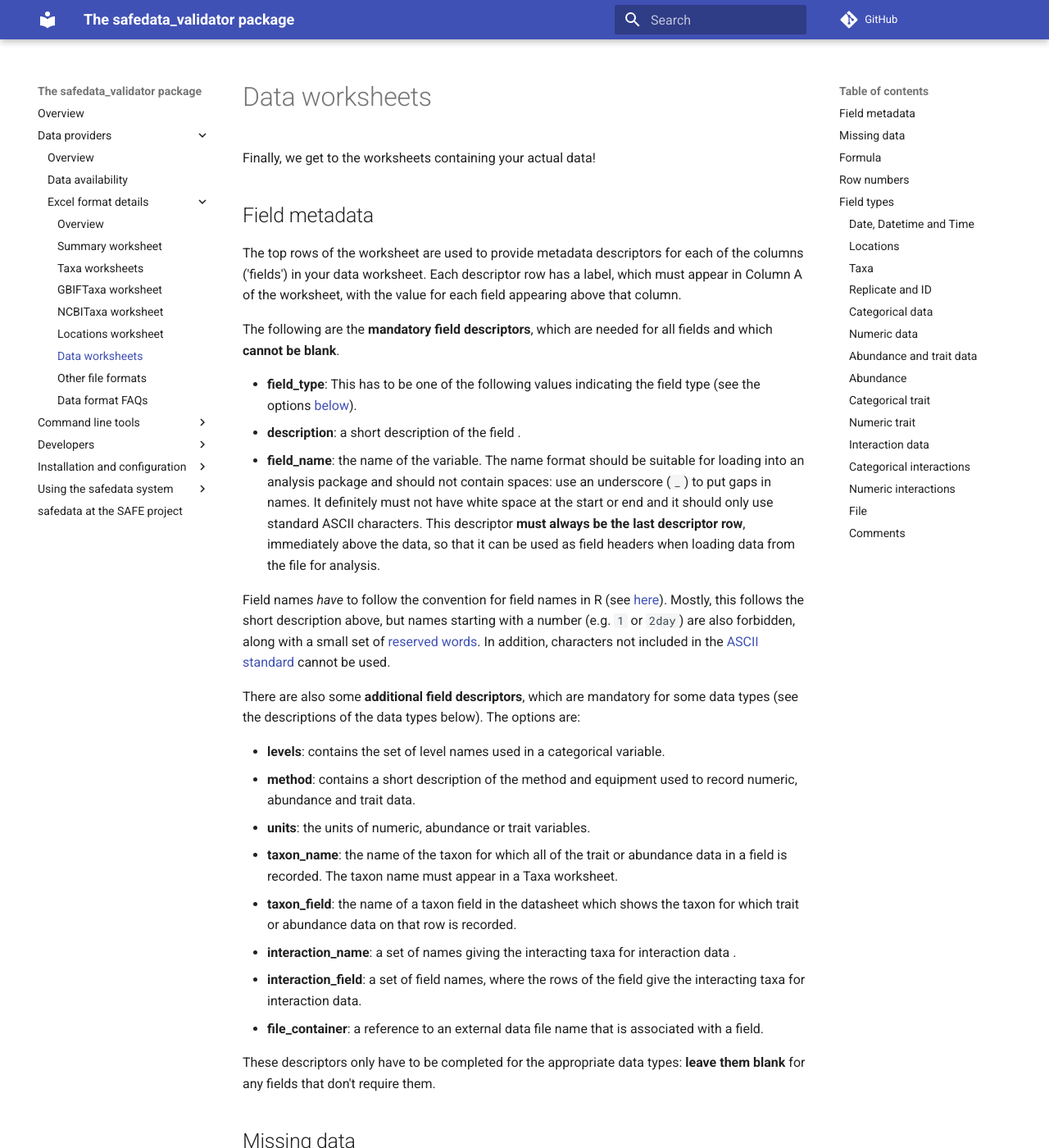
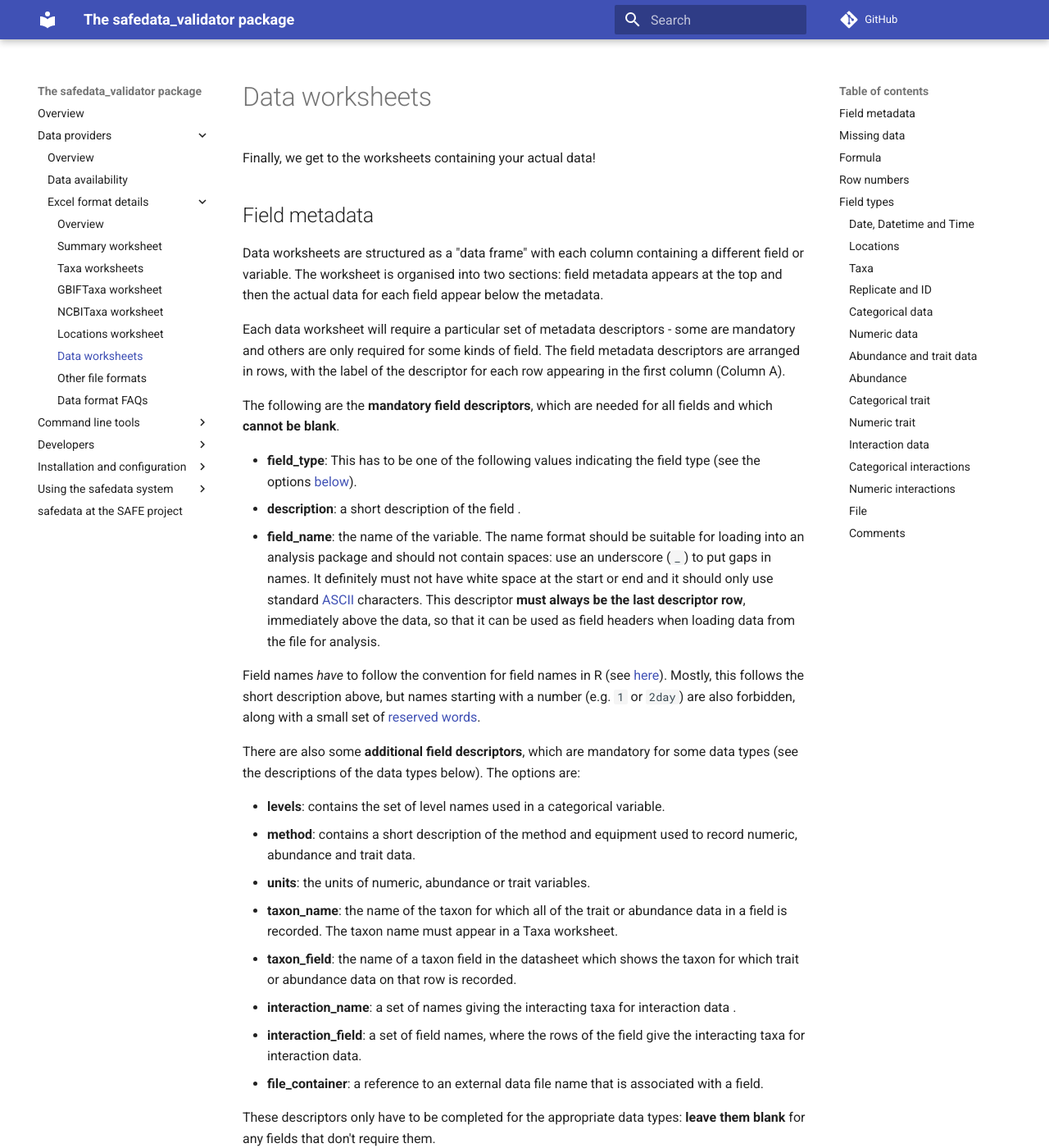
Before and after one commit to ImperialCollegeLondon/safedata_validator, an MkDocs documentation site: the page built from docs/data_providers/data_format/data.md, in a window 1280 px wide and 1400 px high. Shown: the whole window at 82% size. Built offline with MkDocs 1.6.1 and Material for MkDocs 9.7.7, drawn with Linux system fonts in a browser that asks for light colours; comment, search, counter and statistics services are not loaded.

Commit message:
Added David's improved section intro

```diff
--- a/docs/data_providers/data_format/data.md
+++ b/docs/data_providers/data_format/data.md
@@ -4,10 +4,14 @@ Finally, we get to the worksheets containing your actual data!
 
 ## Field metadata
 
-The top rows of the worksheet are used to provide metadata descriptors for each
-of the columns ('fields') in your data worksheet. Each descriptor row has a
-label, which must appear in Column A of the worksheet, with the value for each
-field appearing above that column.
+Data worksheets are structured as a "data frame" with each column containing a different
+field or variable. The worksheet is organised into two sections: field metadata appears
+at the top and then the actual data for each field appear below the metadata.
+
+Each data worksheet will require a particular set of metadata descriptors - some are
+mandatory and others are only required for some kinds of field. The field metadata
+descriptors are arranged in rows, with the label of the descriptor  for each row
+appearing in the first column (Column A).
 
 The following are the **mandatory field descriptors**, which are needed for all
 fields and which **cannot be blank**.
@@ -15,21 +19,19 @@ fields and which **cannot be blank**.
 * **field_type**: This has to be one of the following values indicating the
   field type (see the options [below](#field-types)).
 * **description**: a short description of the field .
-* **field_name**: the name of the variable. The name format should be suitable
-  for loading into an analysis package and should not contain spaces: use an
-  underscore (`_`) to put gaps in names. It definitely must not have white space
-  at the start or end and it should only use standard ASCII characters. This
-  descriptor **must always be the last descriptor row**, immediately above the
-  data, so that it can be used as field headers when loading data from the file
-  for analysis.
+* **field_name**: the name of the variable. The name format should be suitable for
+  loading into an analysis package and should not contain spaces: use an underscore
+  (`_`) to put gaps in names. It definitely must not have white space at the start or
+  end and it should only use standard [ASCII](https://en.wikipedia.org/wiki/ASCII)
+  characters. This descriptor **must always be the last descriptor row**, immediately
+  above the data, so that it can be used as field headers when loading data from the
+  file for analysis.
 
   Field names _have_ to follow the convention for field names in R (see
   [here](https://adv-r.hadley.nz/names-values.html#non-syntactic)). Mostly, this follows
   the short description above, but names starting with a number (e.g. `1` or `2day`) are
   also forbidden, along with a small set of [reserved
-  words](https://stat.ethz.ch/R-manual/R-devel/library/base/html/Reserved.html). In
-  addition, characters not included in the [ASCII
-  standard](https://en.wikipedia.org/wiki/ASCII) cannot be used.
+  words](https://stat.ethz.ch/R-manual/R-devel/library/base/html/Reserved.html).
 
 There are also some **additional field descriptors**, which are mandatory for
 some data types (see the descriptions of the data types below). The options are:
```
